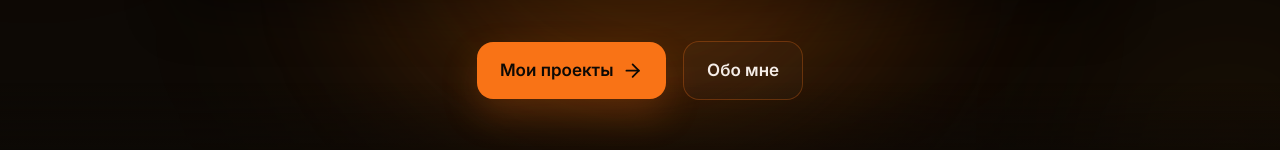
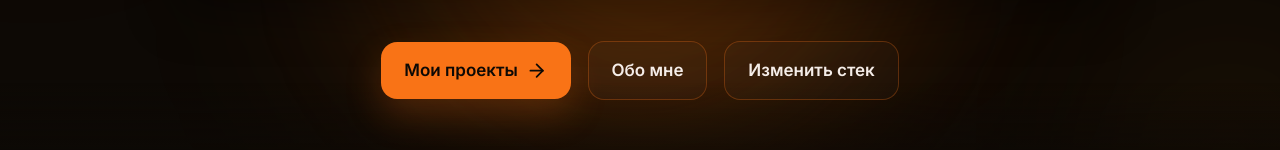
Before and after one commit to rxritet/MyTech, a React (Vite) app in the folder frontend/: page / in a window 1280 px wide. Shown: the part 543-693 px from the top of the page. Built offline with nearby package versions, Linux system fonts and the light colour scheme; no server answers; sample sign-in values are in the browser's storage.

Commit message:
feat(hero): add admin link to modify tech stack in Hero section

```diff
--- a/frontend/src/components/sections/Hero.tsx
+++ b/frontend/src/components/sections/Hero.tsx
@@ -1,6 +1,7 @@
 import { Link } from "react-router-dom";
 import { ArrowRight } from "lucide-react";
 import CodeBlock, { type Line, type Token } from "../ui/CodeBlock";
+import { useAdmin } from "../../context/AdminContext";
 
 // ── Pre-tokenised code snippet for CodeBlock ────────────────────────────────
 const kw = (text: string): Token => ({ kind: "keyword", text });
@@ -21,6 +22,8 @@ const STACK_LINES: Line[] = [
 ];
 
 export default function Hero() {
+  const { isAdmin } = useAdmin();
+
   return (
     <section className="relative flex flex-col items-center justify-center pt-32 pb-24 px-4 text-center gap-8 overflow-hidden">
       <div className="animate-float-slow absolute top-1/4 left-1/2 -translate-x-1/2 w-[32rem] h-[32rem] rounded-full bg-primary/20 blur-[120px] pointer-events-none" />
@@ -54,6 +57,14 @@ export default function Hero() {
         >
           Обо мне
         </Link>
+        {isAdmin && (
+          <Link
+            to="/admin/stack"
+            className="button-secondary w-full sm:w-auto px-8 py-3.5"
+          >
+            Изменить стек
+          </Link>
+        )}
       </div>
 
       <div
```
